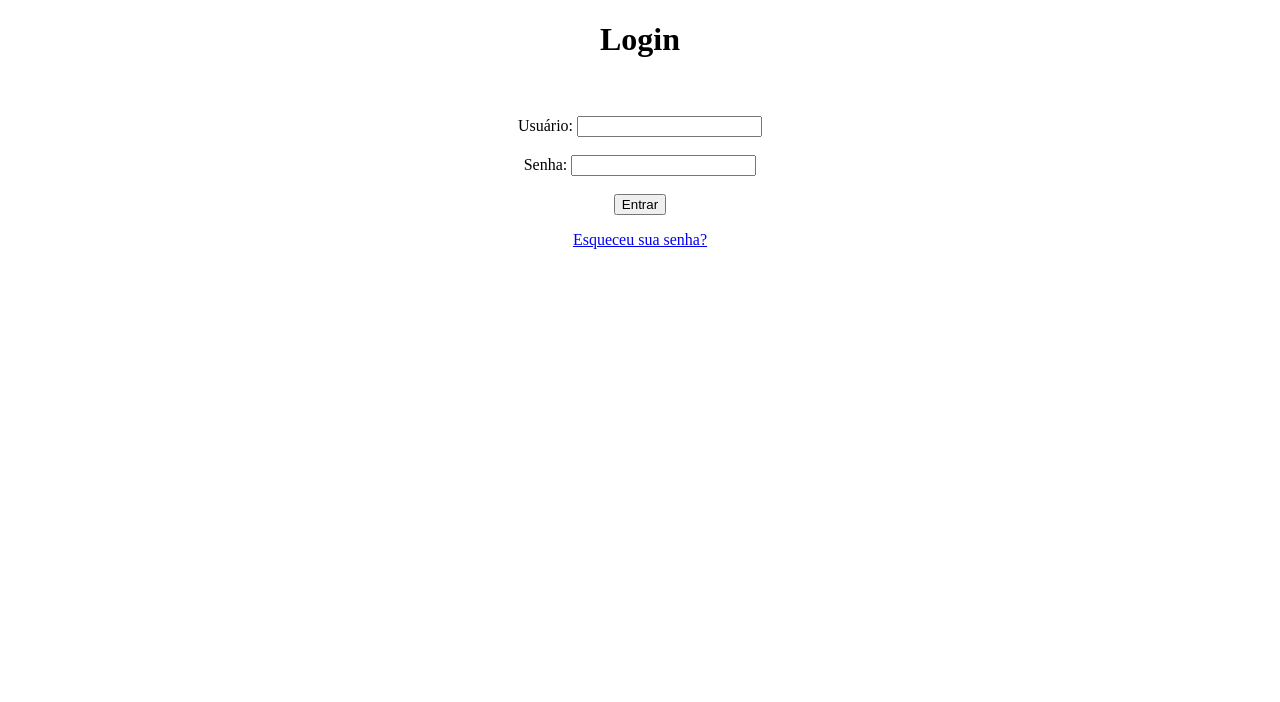
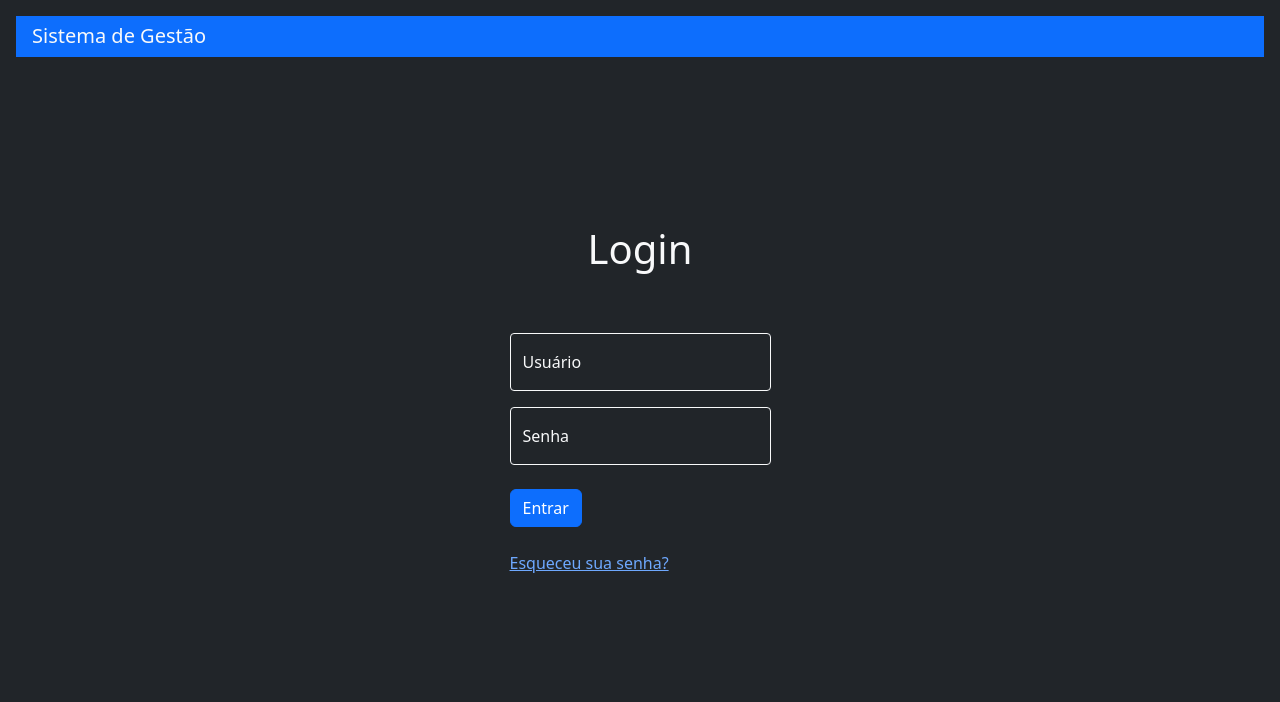
Before and after one commit to ruantor4/sistema_de_gestao, a Django app: page /login/ in a window 1280 px wide. Shown: the top 702 px of the page. Run offline with Django 5.2, Linux system fonts and the light colour scheme.

Commit message:
Tela de login estilizada

```diff
--- a/templates/login.html
+++ b/templates/login.html
@@ -1,22 +1,30 @@
-<!DOCTYPE html>
-<html lang="en">
-<head>
-    <meta charset="UTF-8">
-    <title>Title</title>
+<!doctype html>
+<html lang="pt-br" data-bs-theme="dark">
+  <head>
+    <meta charset="utf-8">
+    <meta name="viewport" content="width=device-width, initial-scale=1">
+    <title>Tela de Login</title>
+    <link href="https://cdn.jsdelivr.net/npm/bootstrap@5.3.8/dist/css/bootstrap.min.css" rel="stylesheet" integrity="sha384-sRIl4kxILFvY47J16cr9ZwB07vP4J8+LH7qKQnuqkuIAvNWLzeN8tE5YBujZqJLB" crossorigin="anonymous">
 </head>
-<body>
-
+<body class="text-bg-dark p-3 w-auto text-start px-3" >
+    <nav class="navbar bg-primary" >
+      <div class="text-start">
+        <span class="navbar-brand h1 ps-3 text-light">Sistema de Gestão</span>
+      </div>
+    </nav><br>
 <form action="submit" method="POST">{% csrf_token %}
-    <div align="center">
-        <h1>Login</h1><br><br>
-        <label>Usuário:</label>
-        <input type="text" name="username" id="username"><br><br>
-
-        <label>Senha:</label>
-        <input type="password" name="password" id="password"><br><br>
-        <button type="submit">Entrar</button>
-
-        <p><a href="{% url 'pedido_reset_senha' %}">Esqueceu sua senha?</a></p><br>
+    <div class = "container p-5 mt-5">
+        <h1 class="text-center text-light h1 text-center text-light h-5 mt-5">Login</h1><br><br>
+        <div class="form-floating w-25 mx-auto mt-1">
+            <input type="text" class="form-control w-100 form-control-sm bg-transparent text-light border-light" name="username" id="floatingInput" placeholder="name@example.com">
+            <label for="floatingInput"  class="text-light">Usuário</label>
+        </div>
+        <div class="form-floating w-25 mx-auto mt-3" align="">
+            <input type="password" class="form-control w-100 form-control-sm bg-transparent text-light border-light" name="password" id="floatingPassword" placeholder="Password">
+            <label for="floatingPassword"  class="text-light">Senha</label><br>
+            <button type="submit" class="btn btn-primary">Entrar</button><br><br>
+            <p><a href="{% url 'pedido_reset_senha' %}">Esqueceu sua senha?</a></p><br>
+        </div>
     </div>
 </form>
 <br>
@@ -25,5 +33,6 @@
         <strong></strong> {{ message }}
     </div>
 {% endfor %}
+<script src="https://cdn.jsdelivr.net/npm/bootstrap@5.3.8/dist/js/bootstrap.bundle.min.js" integrity="sha384-FKyoEForCGlyvwx9Hj09JcYn3nv7wiPVlz7YYwJrWVcXK/BmnVDxM+D2scQbITxI" crossorigin="anonymous"></script>
 </body>
 </html>
```
